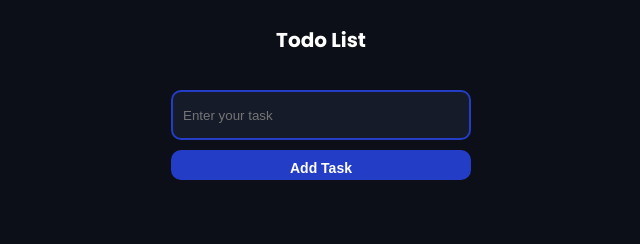
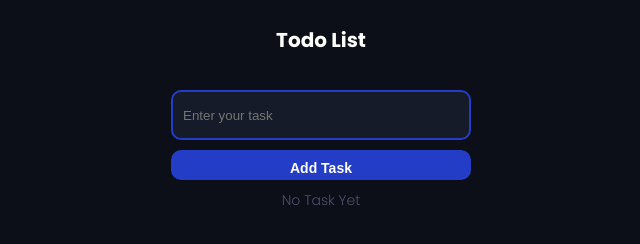
Before and after one commit to Brycot/toDo-Js-Vanilla, a website with bundled scripts: page src/index.html in a window 1280 px wide. Shown: the full height of the page, 319-959 px from the left. Built offline with nearby package versions, Linux system fonts and the light colour scheme.

Commit message:
noTasktitle Added

```diff
--- a/src/index.html
+++ b/src/index.html
@@ -31,7 +31,7 @@
         </section>
 
         <section class="tasks-main">
-
+            <p class="NoTask">No Task Yet</p>
         </section>
     </main>
 </body>
--- a/src/js/listask.mjs
+++ b/src/js/listask.mjs
@@ -18,6 +18,9 @@ export class listTask {
     }
     addTask(ctask) {
         const taskList = document.querySelector('.tasks-main');
+        if(document.querySelector(".NoTask")) {
+            taskList.innerHTML = '';
+        }
         // container
         const container = document.createElement('div');
         container.classList.add("task");
--- a/src/styles/index.css
+++ b/src/styles/index.css
@@ -146,7 +146,11 @@ body {
     background: none;
     border: none;
 }
-
+.NoTask {
+    color: var(--grey-color);
+    font-size: 1.4rem;
+    font-weight: 300;
+}
 /* Add Menu */
 .add-menu__container {
     display: flex;
```
